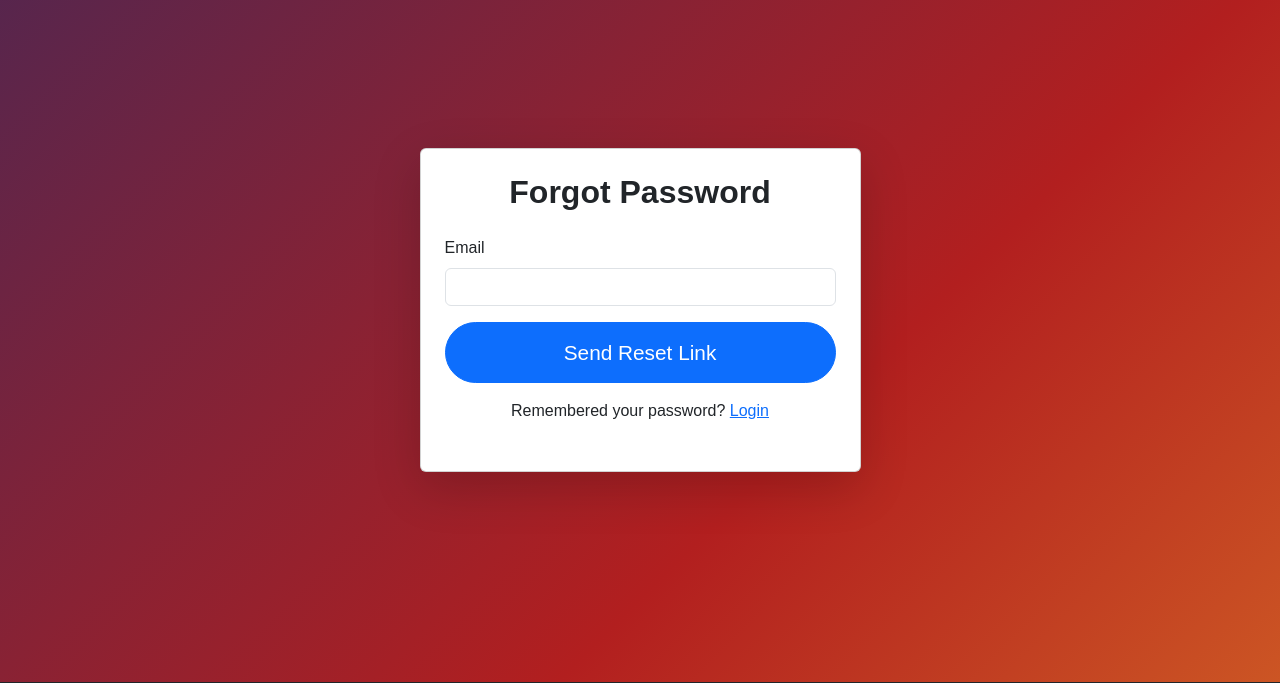
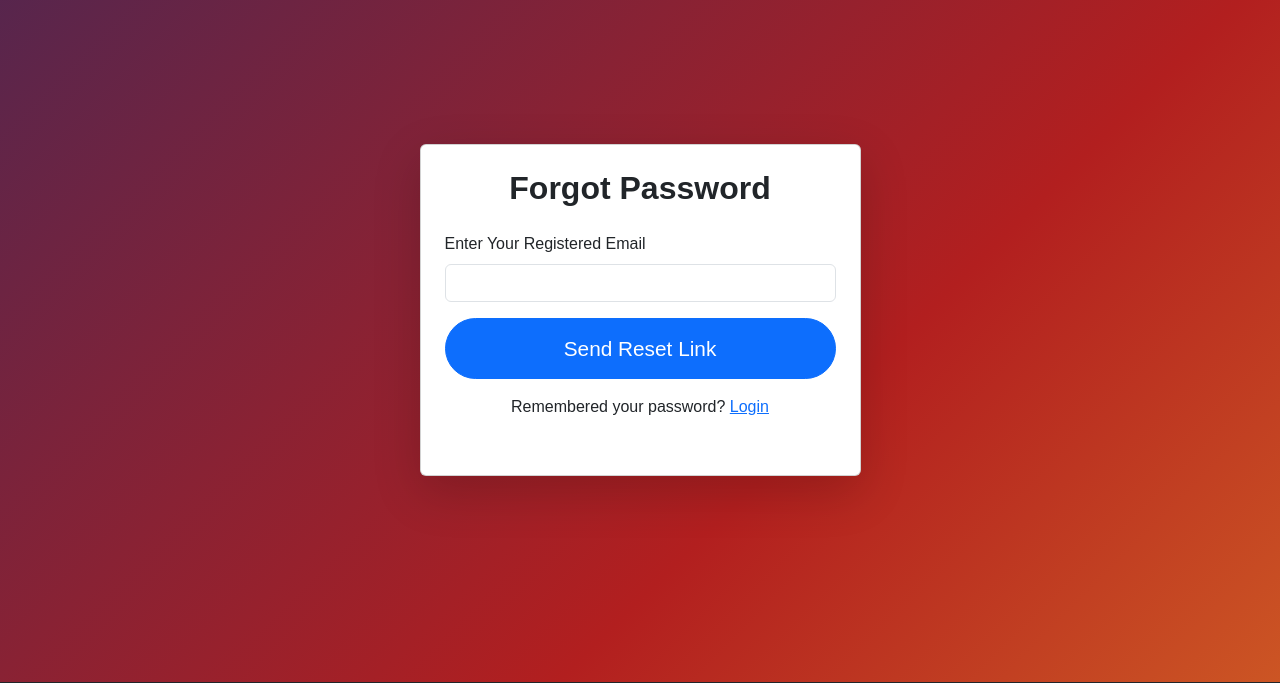
Before and after one commit to RoshanSagvekar/voting_system, a Django app: page /forgot-password/ in a window 1280 px wide. Shown: the part 62-745 px from the top of the page. Run offline with Django 5.2, Linux system fonts and the light colour scheme.

Commit message:
fix : template updated,label names updated

```diff
--- a/templates/forgot_password.html
+++ b/templates/forgot_password.html
@@ -11,15 +11,19 @@
                 <h2 class="text-center fw-bold mb-4">Forgot Password</h2>
                 <form id="forgotPasswordForm">
                     <div class="mb-3">
-                        <label class="form-label">Email</label>
+                        <label class="form-label">Enter Your Registered Email</label>
                         <input type="email" id="email" name="email" class="form-control" required>
                         <div class="invalid-feedback"></div>
                     </div>
+
                     <button type="submit" class="btn btn-primary w-100">Send Reset Link</button>
                 </form>
+
                 <p class="text-center mt-3">
                     Remembered your password? <a href="{% url 'login' %}">Login</a>
                 </p>
+
+                <div class="text-success text-center mt-2" id="success-message"></div>
                 <div class="text-danger text-center mt-2" id="server-error"></div>
             </div>
         </div>
```
